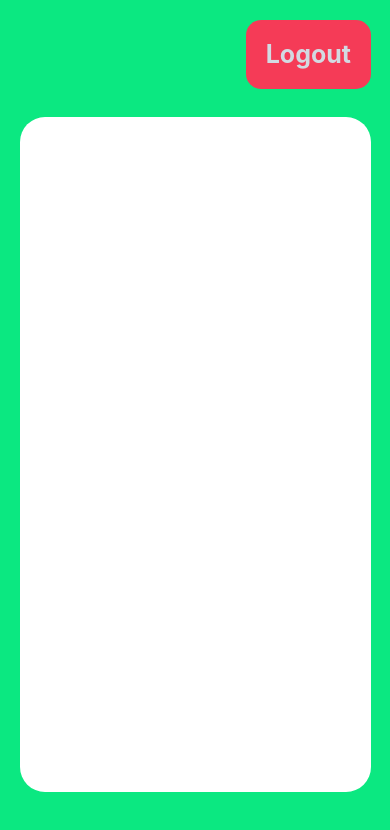
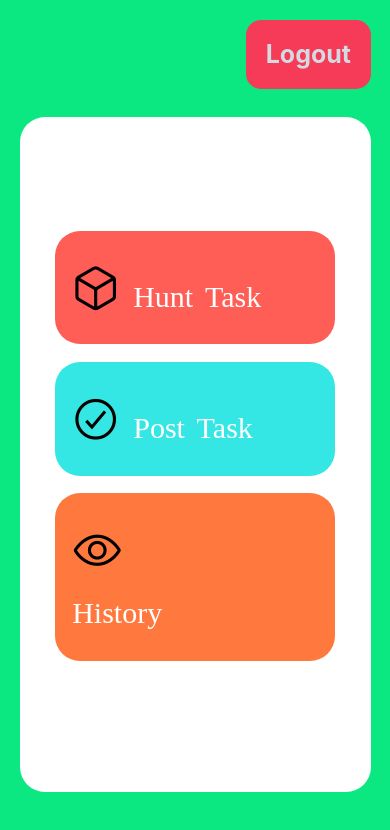
Before and after one commit to Neeleshrj/BountyHunterApp, a React Native app: screen / in a window 390 px wide. Shown: the top 830 px of the page. Built offline with nearby package versions, Linux system fonts and the light colour scheme.

Commit message:
more ui added

```diff
--- a/App.js
+++ b/App.js
@@ -1,4 +1,4 @@
-import React, { Component } from 'react';
+import React from 'react';
 import Dashboard from './screens/dashboard.js';
 
 
--- a/screens/dashboard.js
+++ b/screens/dashboard.js
@@ -4,9 +4,9 @@ import {
   View,
   StyleSheet,
   TouchableOpacity,
-  Button,
   Alert,
 } from 'react-native';
+import Icon from 'react-native-vector-icons/Ionicons';
 
 
 const Dashboard = () => {
@@ -22,16 +22,64 @@ const Dashboard = () => {
                         </Text>
                     </TouchableOpacity>
                     <View style={styles.card}>
-                        <TouchableOpacity>
-                            <Text
-                                onPress={() => Alert.alert('Button Pressed')}
-                                style={styles.optionsButtons}
-                            >
+                        <View style={styles.btncontainers}>
+                            <TouchableOpacity>
+                                <Icon
+                                    name="cube-outline"
+                                    backgroundColor="#3b5998"
+                                    size={50}
+                                    style={styles.icons}
+                                >
+                                        <Text
+                                            onPress={() => Alert.alert('Button Pressed')}
+                                            style={styles.optionstext}
+                                        >
+                                            Hunt Task
+                                        </Text>
+                                </Icon>
+                            </TouchableOpacity>
 
-                            </Text>
-                        </TouchableOpacity>
+                        </View>
+
+                        <View style={[styles.btncontainers,{backgroundColor: "#34e7e4"}]}>
+                            <TouchableOpacity>
+                                <Icon
+                                    name="checkmark-circle-outline"
+                                    backgroundColor="#3b5998"
+                                    size={50}
+                                    style={styles.icons}
+                                >
+                                        <Text
+                                            onPress={() => Alert.alert('Button Pressed')}
+                                            style={styles.optionstext}
+                                        >
+                                            Post Task
+                                        </Text>
+                                </Icon>
+                            </TouchableOpacity>
+
+                        </View>
+
+                        <View style={[styles.btncontainers,{backgroundColor: "#ff793f"}]}>
+                            <TouchableOpacity>
+                                <Icon
+                                    name="eye-outline"
+                                    backgroundColor="#3b5998"
+                                    size={50}
+                                    style={styles.icons}
+                                >
+                                        <Text
+                                            onPress={() => Alert.alert('Button Pressed')}
+                                            style={styles.optionstext}
+                                        >
+                                            {"\t\t"}History
+                                        </Text>
+                                </Icon>
+                            </TouchableOpacity>
+
+                        </View>
+
                     </View>
-
             </View>
         </View>
     );
@@ -49,7 +97,6 @@ const styles = StyleSheet.create({
         flex:1,
         backgroundColor: '#0be881',
         zIndex:1,
-
     },
     card: {
         flex:1,
@@ -57,14 +104,17 @@ const styles = StyleSheet.create({
         backgroundColor: '#ffffff',
         height: '80%',
         width: '90%',
-        flexDirection: 'row',
+        flexDirection: 'column',
         borderRadius: 25,
         elevation: 10,
         marginTop: '30%',
         marginBottom: '10%',
         borderColor: 'transparent',
         justifyContent: 'center',
+        alignItems: 'center',
         alignSelf:'center',
+
+
     },
     logoutbtn: {
         alignSelf: 'flex-end',
@@ -77,5 +127,32 @@ const styles = StyleSheet.create({
         marginBottom: '5%',
         marginRight: '5%',
         borderRadius: 15,
+    },
+
+    btncontainers: {
+
+        width: '80%',
+        padding: '5%',
+        alignContent: "center",
+        textAlign: 'justify',
+        backgroundColor: '#ff5e57',
+        marginLeft: '15%',
+        marginRight: '15%',
+        marginBottom: '5%',
+        borderRadius: 25,
+        justifyContent: 'flex-end',
+    },
+
+    optionstext: {
+        alignSelf: 'center',
+        fontSize: 30,
+        color: '#ffffff',
+        padding: "5%",
+    },
+
+    icons:{
+        paddingVertical: '5%',
+        marginRight: '10%',
+
     }
 })
```
Also changed, not shown: 2 other files (tests, documents, lock files or other folders).
